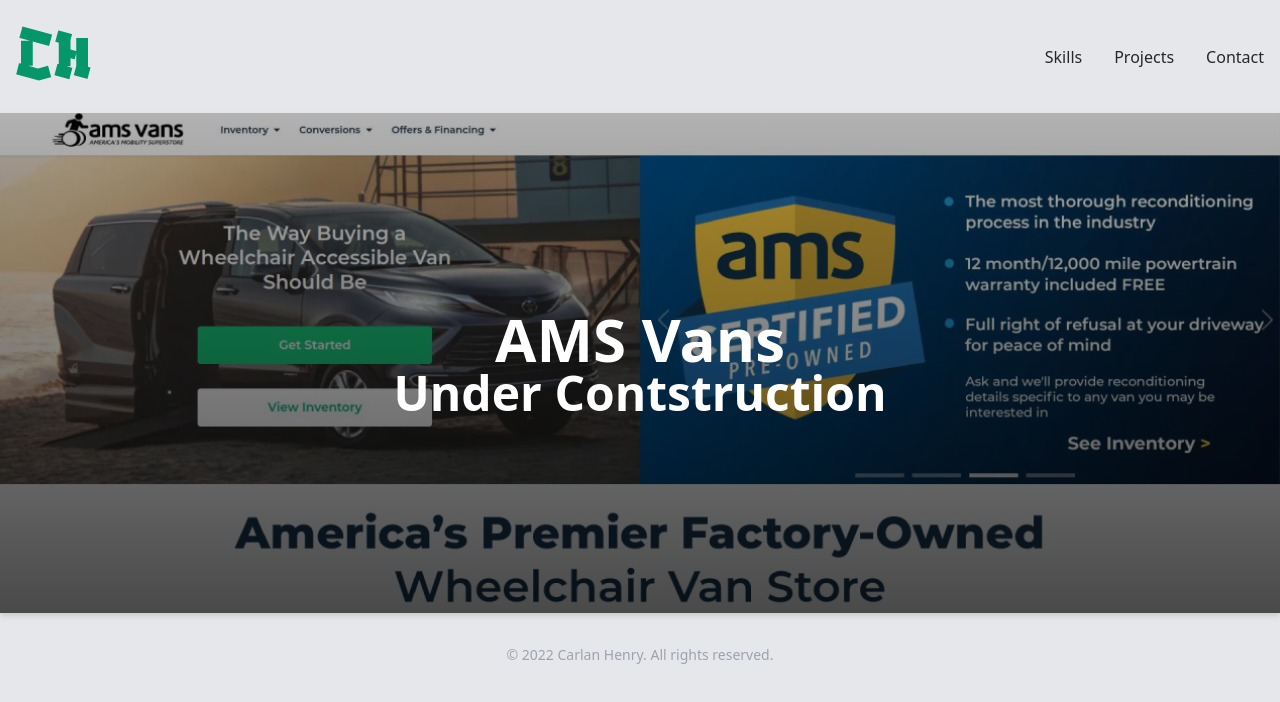
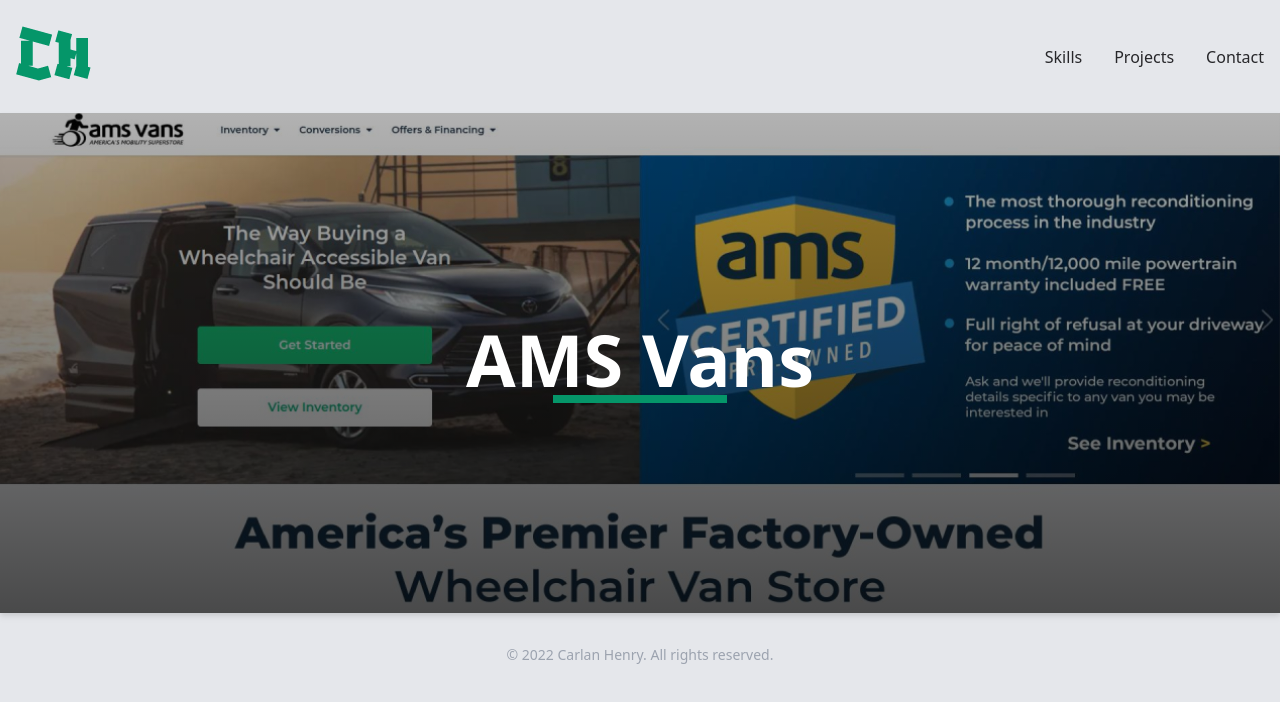
Before and after one commit to devcarlan/myport, a Next.js app: page /projects/ams in a window 1280 px wide. Shown: the top 702 px of the page. Built offline with nearby package versions, Linux system fonts and the light colour scheme.

Commit message:
working on ams vans project page

```diff
--- a/pages/projects/ams.jsx
+++ b/pages/projects/ams.jsx
@@ -1,9 +1,13 @@
 const AMS = () => {
   return (
-    <div className='h-[500px] container flex flex-col items-center justify-center bg-ams text-white'>
-      <h1>AMS Vans</h1>
-      <h2>Under Contstruction</h2>
-    </div>
+    <>
+      <div className='h-[500px] container flex flex-col items-center justify-center bg-ams text-white'>
+        <h1 className='text-7xl after:block after:content-[""] after:border-4 after:border-emerald-600 after:w-2/4 after:m-auto'>
+          AMS Vans
+        </h1>
+      </div>
+      <div></div>
+    </>
   )
 }
 
```
